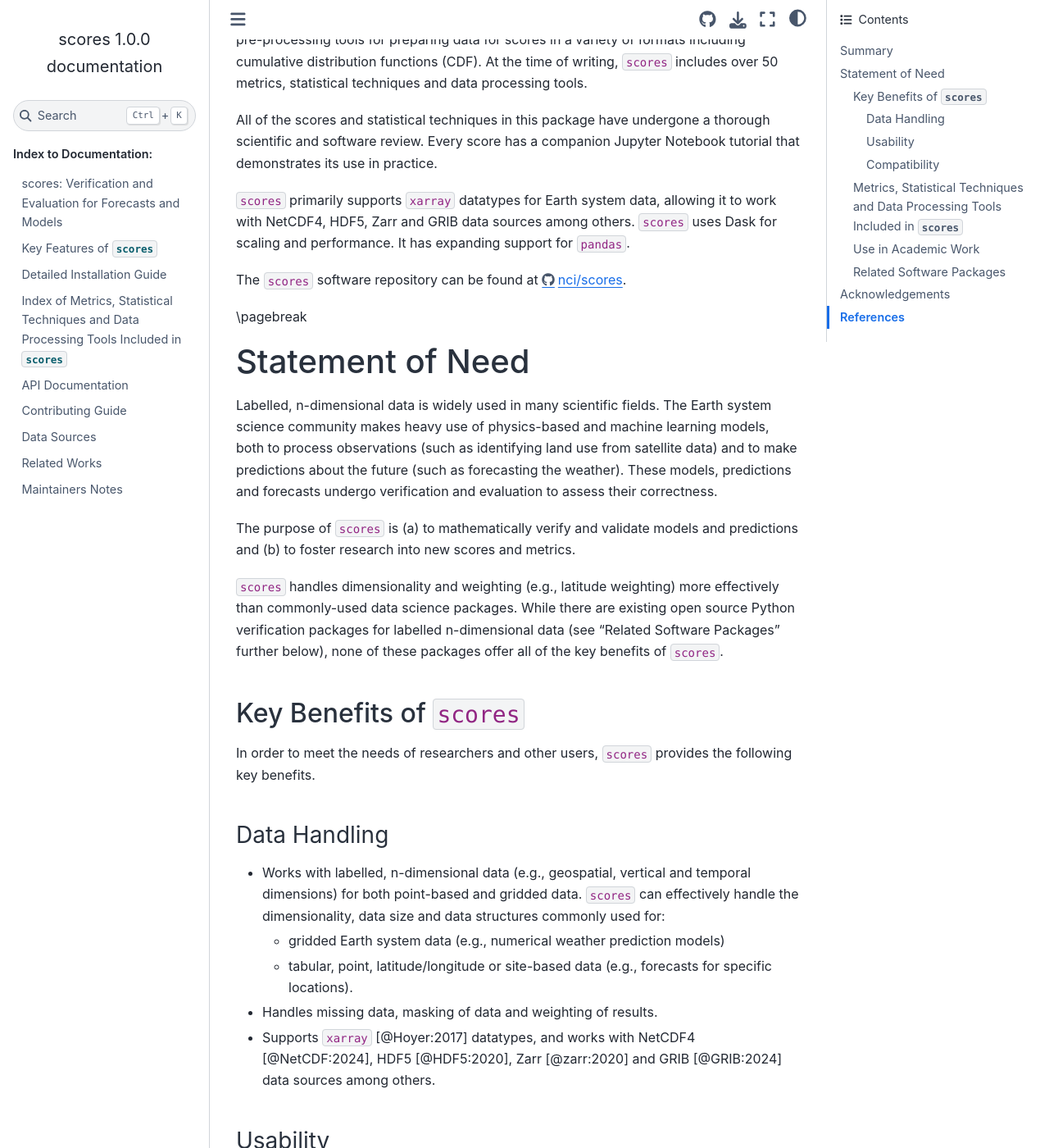
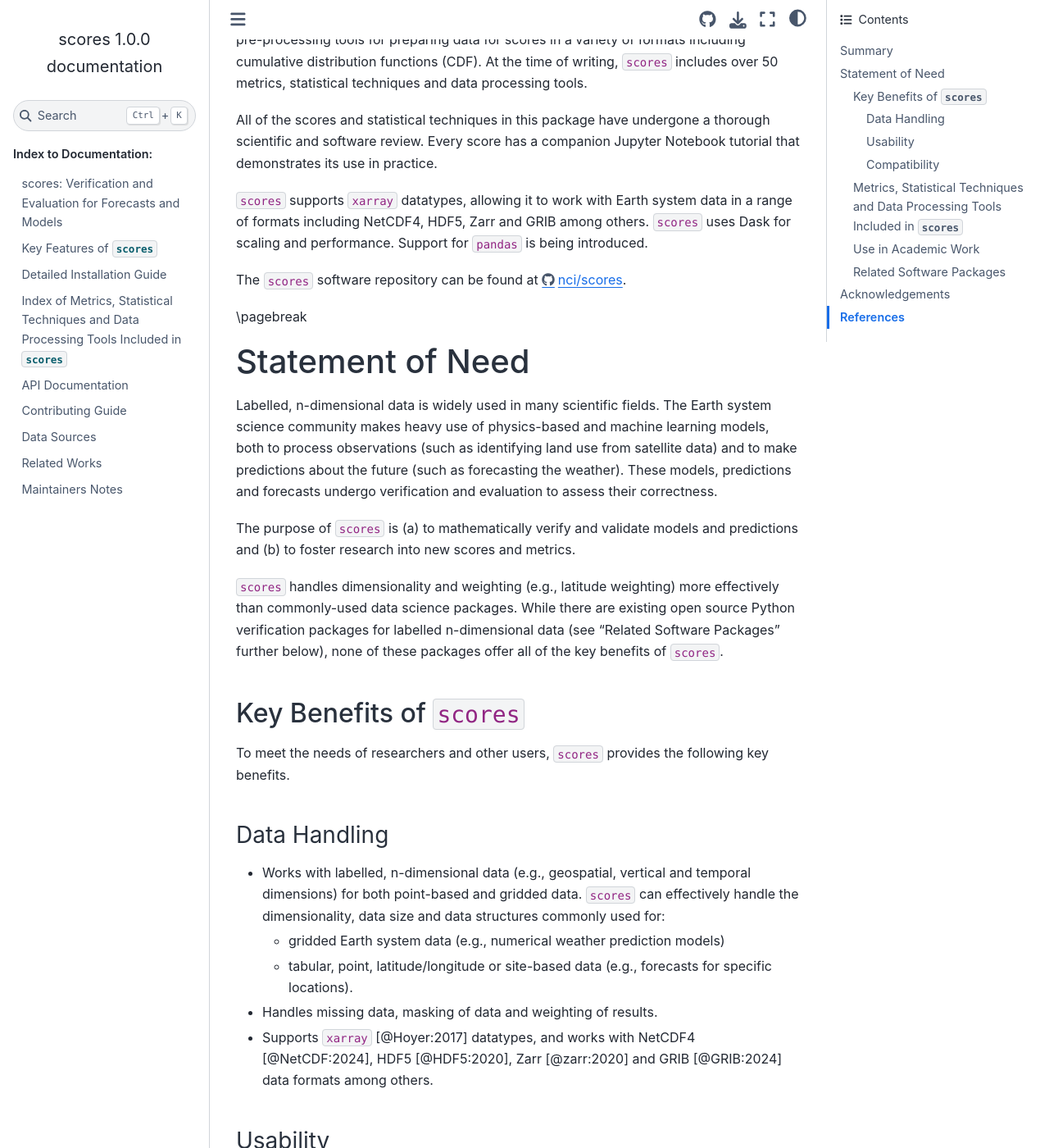
Before and after one commit to nci/scores, a Sphinx documentation site: the page built from docs/paper.md, in a window 1280 px wide and 1400 px high, scrolled down 408 px. Shown: the whole window at 82% size. Built offline with Sphinx 7.4.7 and the Sphinx Book theme 1.1.4, drawn with Linux system fonts in a browser that asks for light colours; pages that are not in the unit, such as notebooks, are missing from menus; some of the changed text lies outside the part shown.

Commit message:
JOSS paper update (#581)
* Responds to reviewer feedback

```diff
--- a/docs/paper.bib
+++ b/docs/paper.bib
@@ -227,14 +227,14 @@
   publisher={CSIRO Publishing},
   doi={10.1071/es21010}
 }
-@misc{loveday2024jive,
+@article{loveday2024jive,
       title={{The Jive verification system and its transformative impact on weather forecasting operations}},
       author={Nicholas Loveday and Deryn Griffiths and Tennessee Leeuwenburg and Robert Taggart and Thomas C. Pagano and George Cheng and Kevin Plastow and Elizabeth Ebert and Cassandra Templeton and Maree Carroll and Mohammadreza Khanarmuei and Isha Nagpal},
       year={2024},
       eprint={2404.18429},
       archivePrefix={arXiv},
       primaryClass={physics.ao-ph},
-      publisher={arXiv},
+      journal={{arXiv {p}reprint arXiv:2404.18429}},
 	  doi={10.48550/arXiv.2404.18429}
 }
 @article{Ferro_2013,
--- a/docs/paper.md
+++ b/docs/paper.md
@@ -63,7 +63,7 @@ bibliography: paper.bib
 
 All of the scores and statistical techniques in this package have undergone a thorough scientific and software review. Every score has a companion Jupyter Notebook tutorial that demonstrates its use in practice.
 
-`scores` primarily supports `xarray` datatypes for Earth system data, allowing it to work with NetCDF4, HDF5, Zarr and GRIB data sources among others. `scores` uses Dask for scaling and performance. It has expanding support for `pandas`.
+`scores` supports `xarray` datatypes, allowing it to work with Earth system data in a range of formats including NetCDF4, HDF5, Zarr and GRIB among others. `scores` uses Dask for scaling and performance. Support for `pandas` is being introduced.
 
 The `scores` software repository can be found at [https://github.com/nci/scores/](https://github.com/nci/scores/).
 
@@ -79,7 +79,7 @@ The purpose of `scores` is (a) to mathematically verify and validate models and
 
 ## Key Benefits of `scores`
 
-In order to meet the needs of researchers and other users, `scores` provides the following key benefits.
+To meet the needs of researchers and other users, `scores` provides the following key benefits.
 
 ### Data Handling
 
@@ -87,7 +87,7 @@ In order to meet the needs of researchers and other users, `scores` provides the
   - gridded Earth system data (e.g., numerical weather prediction models)
   - tabular, point, latitude/longitude or site-based data (e.g., forecasts for specific locations).
 - Handles missing data, masking of data and weighting of results.
-- Supports `xarray` [@Hoyer:2017] datatypes, and works with NetCDF4 [@NetCDF:2024], HDF5 [@HDF5:2020], Zarr [@zarr:2020] and GRIB [@GRIB:2024] data sources among others.
+- Supports `xarray` [@Hoyer:2017] datatypes, and works with NetCDF4 [@NetCDF:2024], HDF5 [@HDF5:2020], Zarr [@zarr:2020] and GRIB [@GRIB:2024] data formats among others.
 
 ### Usability
 
@@ -103,7 +103,7 @@ In order to meet the needs of researchers and other users, `scores` provides the
 - Easy to integrate and use in a wide variety of environments. It has been used on workstations, servers and in high performance computing (supercomputing) environments.
 - Maintains 100% automated test coverage.
 - Uses Dask [@Dask:2016] for scaling and performance.
-- Expanding support for `pandas` [@pandas:2024; @McKinney:2010].
+- Support for `pandas` [@pandas:2024; @McKinney:2010] is being introduced.
 
 ## Metrics, Statistical Techniques and Data Processing Tools Included in `scores`
 
@@ -139,7 +139,7 @@ In 2015, the Australian Bureau of Meteorology began developing a new verificatio
 
 There are multiple open source verification packages in a range of languages. Below is a comparison of `scores` to other open source Python verification packages. None of these include all of the metrics implemented in `scores` (and vice versa).
 
-`xskillscore` [@xskillscore] provides many but not all of the same functions as `scores` and does not have direct support for pandas. The Jupyter Notebook tutorials in `scores` cover a wider array of metrics.
+`xskillscore` [@xskillscore] provides many but not all of the same functions as `scores`. The Jupyter Notebook tutorials in `scores` cover a wider array of metrics.
 
 `climpred` [@Brady:2021] uses `xskillscore` combined with data handling functionality, and is focused on ensemble forecasts for climate and weather. `climpred` makes some design choices related to data structure (specifically associated with climate modelling) which may not generalise effectively to broader use cases. Releasing `scores` separately allows the differing design philosophies to be considered by the community.
 
@@ -147,7 +147,7 @@ There are multiple open source verification packages in a range of languages. Be
 
 `Verif` [@nipen2023verif] is a command line tool for generating verification plots whereas `scores` provides a Python API for generating numerical scores.
 
-`Pysteps` [@gmd-12-4185-2019; @Imhoff:2023] is a package for producing short-term ensemble predictions, focusing on probabilistic nowcasting of radar precipitation fields. It includes a significant verification submodule with many useful verification scores. `PySteps` does not provide a standalone verification API.
+`Pysteps` [@gmd-12-4185-2019; @Imhoff:2023] is a package for producing short-term ensemble predictions, focusing on probabilistic nowcasting of radar precipitation fields. It includes a significant verification submodule with many useful verification scores. `Pysteps` does not provide a standalone verification API.
 
 `PyForecastTools` [@Morley:2020] is a Python package for model and forecast verification which supports `dmarray` rather than `xarray` data structures and does not include Jupyter Notebook tutorials.
 
```
Also changed, not shown: other parts of docs/paper.md (+1 -1 lines).
